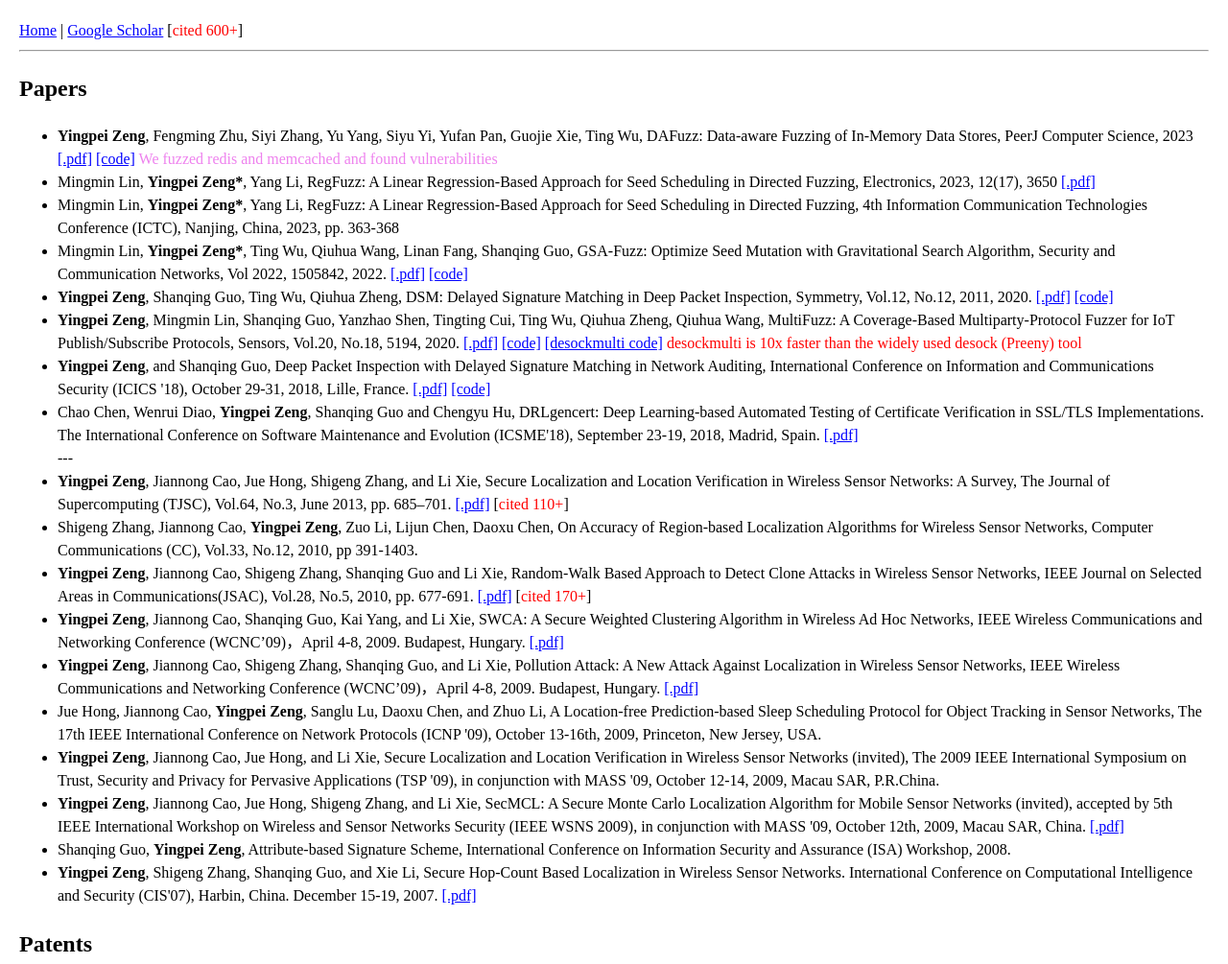
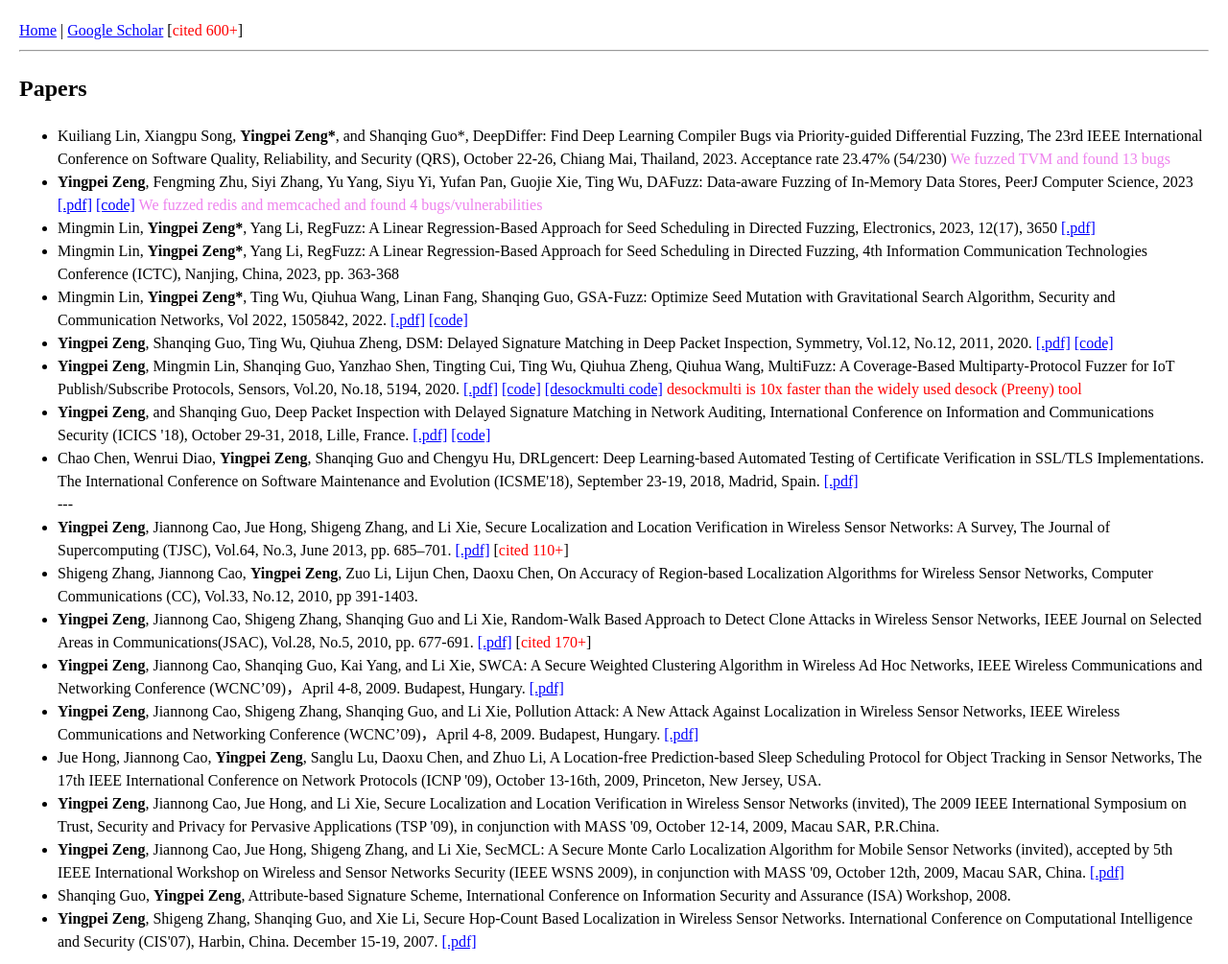
Before and after one commit to zyingp/zyingp.github.io, a plain HTML site: page pubs.html in a window 1280 px wide. Shown: the top 1005 px of the page at 96% size. Drawn offline with Linux system fonts and the light colour scheme.

Commit message:
Update pubs.html

```diff
--- a/pubs.html
+++ b/pubs.html
@@ -22,7 +22,9 @@ ALINK=blue topmargin="20" leftmargin="20" rightmargin="20" bottommargin="20"}
 <h2>Papers</h2>
 
 <ul>
-<li> <b>Yingpei Zeng</b>, Fengming Zhu, Siyi Zhang, Yu Yang, Siyu Yi, Yufan Pan, Guojie Xie, Ting Wu, DAFuzz: Data-aware Fuzzing of In-Memory Data Stores, PeerJ Computer Science, 2023 <a href="files/DAFuzz23.pdf">[.pdf]</a> <a href="https://github.com/hdusoftsec/DAFuzz">[code]</a> <font color='violet'> We fuzzed redis and memcached and found vulnerabilities</font>
+<li> Kuiliang Lin, Xiangpu Song, <b>Yingpei Zeng*</b>, and Shanqing Guo*, DeepDiffer: Find Deep Learning Compiler Bugs via Priority-guided Differential Fuzzing, The 23rd IEEE
+International Conference on Software Quality, Reliability, and Security (QRS), October 22-26, Chiang Mai, Thailand, 2023. Acceptance rate 23.47% (54/230) </a> <font color='violet'> We fuzzed TVM and found 13 bugs</font>
+<li> <b>Yingpei Zeng</b>, Fengming Zhu, Siyi Zhang, Yu Yang, Siyu Yi, Yufan Pan, Guojie Xie, Ting Wu, DAFuzz: Data-aware Fuzzing of In-Memory Data Stores, PeerJ Computer Science, 2023 <a href="files/DAFuzz23.pdf">[.pdf]</a> <a href="https://github.com/hdusoftsec/DAFuzz">[code]</a> <font color='violet'> We fuzzed redis and memcached and found 4 bugs/vulnerabilities</font>
 <li> Mingmin Lin, <b>Yingpei Zeng*</b>, Yang Li, RegFuzz: A Linear Regression-Based Approach for Seed Scheduling in Directed Fuzzing, Electronics, 2023, 12(17), 3650 <a href="files/RegFuzzJournal.pdf">[.pdf]</a>
 <li> Mingmin Lin, <b>Yingpei Zeng*</b>, Yang Li, RegFuzz: A Linear Regression-Based Approach for Seed Scheduling in Directed Fuzzing, 4th Information Communication Technologies Conference (ICTC), Nanjing, China, 2023, pp. 363-368
 <li> Mingmin Lin, <b>Yingpei Zeng*</b>, Ting Wu, Qiuhua Wang, Linan Fang, Shanqing Guo, GSA-Fuzz: Optimize Seed Mutation with Gravitational Search Algorithm, Security and Communication Networks, Vol 2022, 1505842, 2022. <a href="files/GSAFuzz_HindawiVer.pdf">[.pdf]</a> <a href="https://github.com/lmm-1997/GSAFuzz">[code]</a>
```
